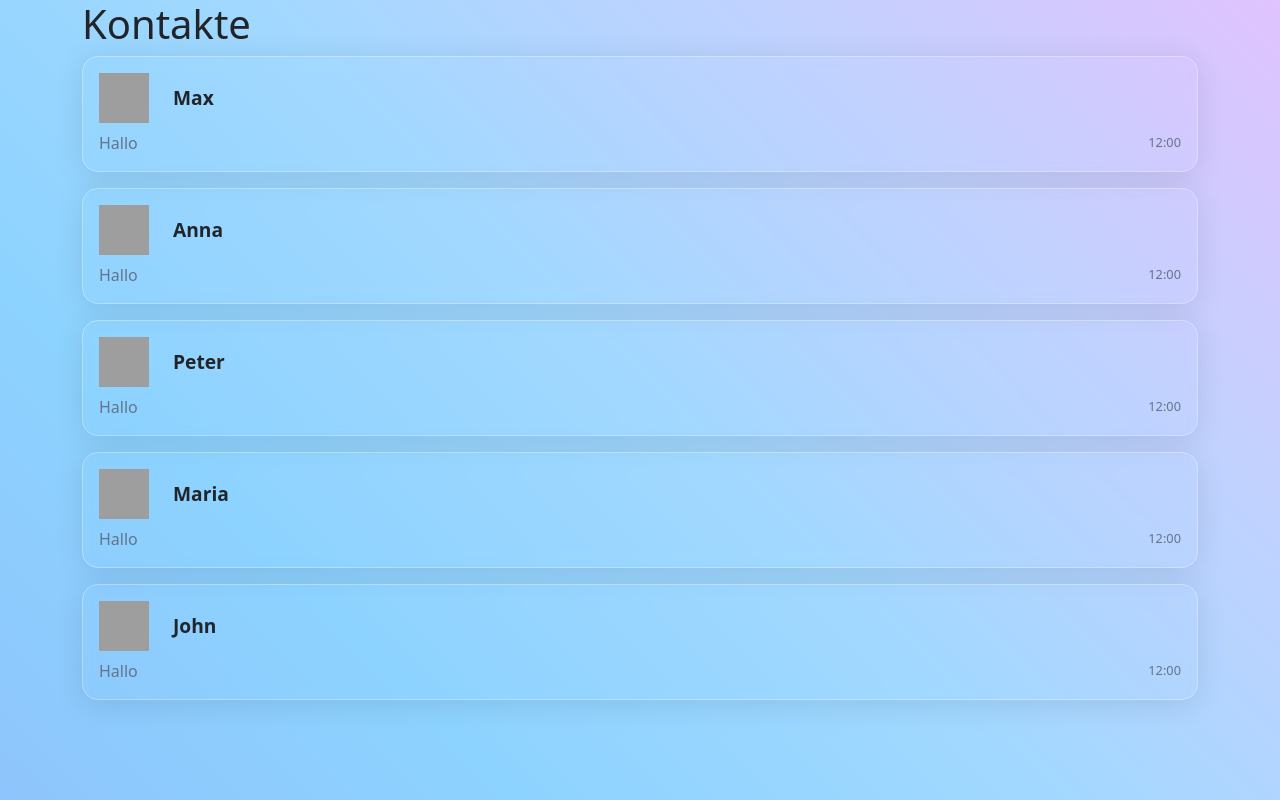
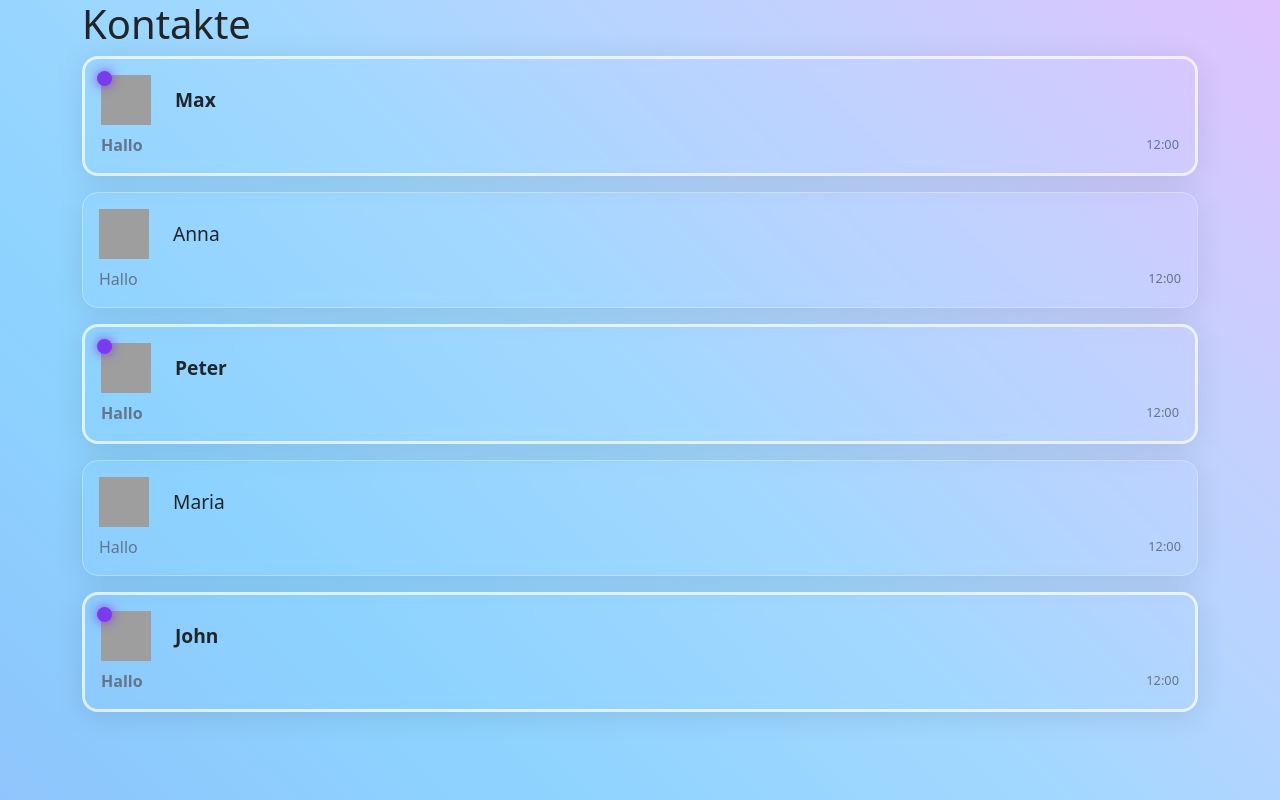
Before and after one commit to sophieHerstein/ChatApp, an Angular app in the folder Frontend/: page /login in a window 1280 px wide. Both pictures are taken after a click on the button "Anmelden". Built offline with nearby package versions, Linux system fonts and the light colour scheme; grey boxes are pictures that could not be loaded.

Commit message:
styled contacts: more styling and unread indicator

```diff
--- a/Frontend/src/app/pages/contacts-screen/contacts-screen.component.scss
+++ b/Frontend/src/app/pages/contacts-screen/contacts-screen.component.scss
@@ -20,12 +20,16 @@ app-contacts-screen {
     border: 1px solid rgba(255, 255, 255, 0.32);
 
     .contact-name {
-      font-weight: bold;
       font-size: 1.2rem;
     }
 
     .contact-last-message-time {
       font-size: 0.8rem;
+      font-weight: 5;
+    }
+
+    .contact-last-message {
+      font-weight: 50;
     }
 
     &:hover {
@@ -37,5 +41,26 @@ app-contacts-screen {
       background: rgba(255, 255, 255, 0.08);
       border-color: rgba(255, 255, 255, 0.6);
     }
+
+    &.unread {
+      border-width: 3px;
+      border-color: rgba(255, 255, 255, 0.7);
+      .contact-name,
+      .contact-last-message {
+        font-weight: bold;
+      }
+    }
+
+    &.unread::before {
+      content: '';
+      position: absolute;
+      top: 12px;
+      left: 12px;
+      width: 15px;
+      height: 15px;
+      border-radius: 50%;
+      background: #7c3aed;
+      box-shadow: 0 0 12px #7c3aed;
+    }
   }
 }
```
